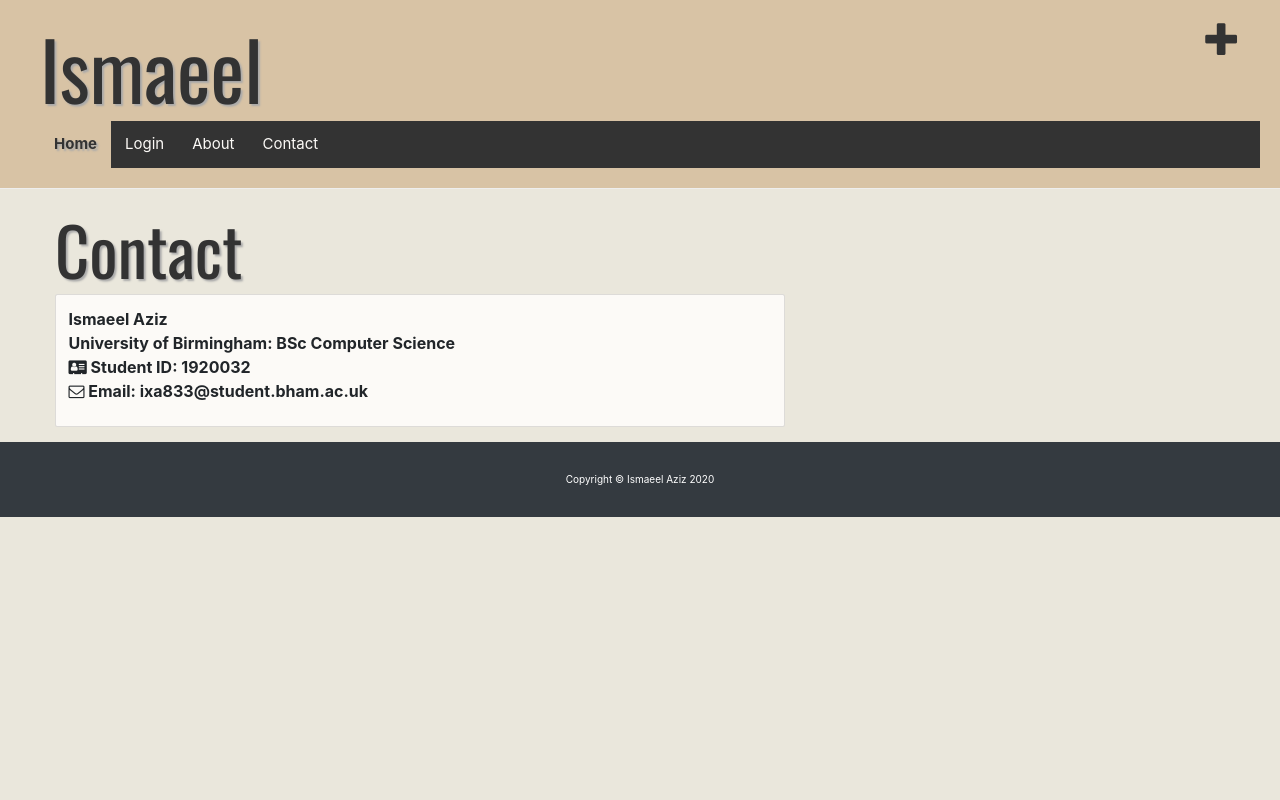
After one commit to ismaeel23/my-first-blog, a Django app: page /contact in a window 1280 px wide. The commit adds this page. Run offline with Django 3.2, Linux system fonts and the light colour scheme; the visitor is signed in with stand-in values (Sample User, id 1); some libraries are stand-ins or nearby versions.

Commit message:
Almost complete

```diff
--- a/blog/static/css/blog.css
+++ b/blog/static/css/blog.css
@@ -1,20 +1,21 @@
 h1 a, h2 a {
     color: #FF8833;
-    font-family: 'Lobster';
+    font-family: 'Oswald', sans-serif;
 }
 
 body {
+    background-color: #EAE7DC;
     padding-left: 0px;
 }
 
 .page-header {
-    background-color: #C25100;
+    background-color: #D8C3A5;
     margin-top: 0;
     padding: 20px 20px 20px 40px;
 }
 
 .page-header h1, .page-header h1 a, .page-header h1 a:visited, .page-header h1 a:active {
-    color: #ffffff;
+    color: #333;
     font-size: 60pt;
     text-decoration: none;
 }
@@ -24,7 +25,8 @@ body {
 }
 
 h1, h2, h3, h4 {
-    font-family: 'Lobster', cursive;
+  font-family: 'Oswald', sans-serif;
+  text-shadow: 2px 2px 2px #aaa;
 }
 
 .save {
@@ -36,7 +38,7 @@ h1, h2, h3, h4 {
 }
 
 .top-menu, .top-menu:hover, .top-menu:visited {
-    color: #ffffff;
+    color: #333;
     float: right;
     font-size: 26pt;
     margin-right: 20px;
@@ -46,25 +48,48 @@ h1, h2, h3, h4 {
     margin-bottom: 20px;
 }
 
-.card-text2 {
+.btn {
+  float: right;
   font-size: 10pt;
 }
 
-.home h1 {
+.card-footer {
+  font-size: 10pt;
+  font-style: italic;
+}
+
+.card-text {
+  font-size: 12pt;
+}
+
+.card-text2 {
+  font-size: 12pt;
+  margin-top: 20px;
+}
+
+.card-text3 {
+  font-size: 12pt;
+  font-weight: bold;
+}
+
+.card {
+  background-color: #FCFAF7;
+}
+
+.subheading h1 {
   font-size: 50pt;
+  color: #333;
 }
 
 .card-body h2 a {
-  color: #000000;
+  color: #333;
   font-size: 20pt;
 }
 
 .card-body h3 {
-  color: #000000;
+  color: #333;
   font-size: 30pt;
-  text-align: center;
 }
-
 
 .post h2 a, .post h2 a:visited {
     color: #000000;
@@ -72,7 +97,7 @@ h1, h2, h3, h4 {
 }
 
 .readmorebutton {
-  background-color: #C25100;
+  background-color: #D8C3A5;
   border: none;
   border-radius: 3px;
   color: white;
@@ -80,11 +105,11 @@ h1, h2, h3, h4 {
   text-align: center;
   text-decoration: none;
   display: inline-block;
-  font-size: 7pt;
+  font-size: 8pt;
 }
 
 .readmorebutton:hover {
-  background-color: #C25100;
+  background-color: #D8C3A5;
   color: #333;
   box-shadow: 0 12px 16px 0 rgba(0,0,0,0.24), 0 17px 50px 0 rgba(0,0,0,0.19);
 }
@@ -96,7 +121,7 @@ h1, h2, h3, h4 {
 
 .navmenu a {
   float: left;
-  color: white;
+  color: #FCFAF7;
   font-size: 15px;
   text-align: center;
   padding: 12px 14px;
@@ -109,6 +134,8 @@ h1, h2, h3, h4 {
 }
 
 .navmenu a.active {
-  background-color: #C25100;
-  color: #FFFFFF;
+  background-color: #D8C3A5;
+  color: #333;
+  text-shadow: 2px 2px 2px #aaa;
+  font-weight: bold;
 }
--- a/blog/templates/blog/base.html
+++ b/blog/templates/blog/base.html
@@ -7,12 +7,16 @@
         <title>Ismaeel</title>
         <link rel="stylesheet" href="//maxcdn.bootstrapcdn.com/bootstrap/3.2.0/css/bootstrap.min.css">
         <link rel="stylesheet" href="//maxcdn.bootstrapcdn.com/bootstrap/3.2.0/css/bootstrap-theme.min.css">
-        <link href='//fonts.googleapis.com/css?family=Lobster&subset=latin,latin-ext' rel='stylesheet' type='text/css'>
+        <!-- <link href='//fonts.googleapis.com/css?family=Lobster&subset=latin,latin-ext' rel='stylesheet' type='text/css'> -->
+        <link href="https://fonts.googleapis.com/css2?family=Oswald&display=swap" rel="stylesheet">
+        <link href="https://fonts.googleapis.com/css2?family=Oswald:wght@300&display=swap" rel="stylesheet">
 
         <link href="{% static 'vendor/bootstrap/css/bootstrap.min.css' %}" rel="stylesheet">
         <link href="{% static 'css/blog-home.css' %}" rel="stylesheet">
         <link rel="stylesheet" href="{% static 'css/blog.css' %}">
 
+        <meta name="viewport" content="width=device-width, initial-scale=1">
+        <link rel="stylesheet" href="https://cdnjs.cloudflare.com/ajax/libs/font-awesome/4.7.0/css/font-awesome.min.css">
 
     </head>
 
@@ -26,8 +30,8 @@
             <div class="navmenu">
                 <a class="active" href="{% url 'post_list' %}">Home</a>
                 <a href="/admin">Login</a>
-                <a href="#about">About</a>
-                <a href="#contact">Contact</a>
+                <a href="/about">About</a>
+                <a href="/contact">Contact</a>
             </div>
 
         </div>
--- /dev/null
+++ b/blog/templates/blog/contact.html
@@ -0,0 +1,13 @@
+{% extends 'blog/base.html' %}
+
+{% block content %}
+  <div class="subheading">
+    <h1>Contact</h1>
+
+    <div class="card mb-4">
+      <div class="card-body">
+        <p class="card-text3">Ismaeel Aziz<br>University of Birmingham: BSc Computer Science<br><i class="fa fa-address-card"></i>  Student ID: 1920032<br><i class="fa fa-envelope-o"></i> Email: ixa833@student.bham.ac.uk</p>
+      </div>
+    </div>
+  </div>
+{% endblock %}
--- a/blog/urls.py
+++ b/blog/urls.py
@@ -6,4 +6,6 @@ urlpatterns = [
     path('post/<int:pk>/', views.post_detail, name='post_detail'),
     path('post/new/', views.post_new, name='post_new'),
     path('post/<int:pk>/edit/', views.post_edit, name='post_edit'),
+    path('about', views.about, name='about'),
+    path('contact', views.contact, name='contact'),
 ]
--- a/blog/views.py
+++ b/blog/views.py
@@ -42,3 +42,9 @@ def post_edit(request, pk):
     else:
         form = PostForm(instance=post)
     return render(request, 'blog/post_edit.html', {'form': form})
+
+def about(request):
+    return render(request, 'blog/about.html', {});
+
+def contact(request):
+    return render(request, 'blog/contact.html', {});
```
Also changed, not shown: blog/templates/blog/about.html (added, +14 -0 lines), blog/templates/blog/index.html (deleted, +0 -198 lines), blog/templates/blog/post_detail.html (+4 -3 lines), blog/templates/blog/post_list.html (+5 -10 lines).
